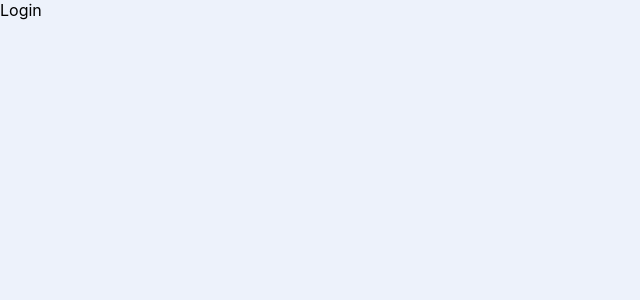
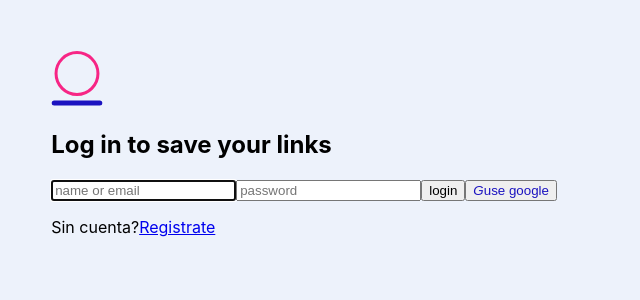
Before and after one commit to edwinsn/chainyLink, a React (Create React App) app: page /login in a window 1280 px wide. Shown: the top 300 px of the page, without its empty margins (0-640 px from the left). Built offline with nearby package versions, Linux system fonts and the light colour scheme; no server answers.

Commit message:
LOgin logic

```diff
--- a/src/Routes/Login/index.js
+++ b/src/Routes/Login/index.js
@@ -1,7 +1,50 @@
-import React from 'react'
+import { useState } from "react";
+import LoginForm from "./components/loginForm";
+import useFireBaseLogin from './logic/loginLogic'
 
-export default function Login() {
+//What to do when the user just logs in
+const callBack = (userCredential) => {
+    // Signed in
+    localStorage.setItem('user', JSON.stringify(userCredential.user));
+    window.location = '/yourLinks'
+}
+
+const Login = () => {
+
+
+    const [hasAccount, setHasAccount] = useState(true)
+
+    const {
+        handleLoginWithGoogle,
+        handleLoginWithEmail,
+        //handleResetPassword,
+        //handleLogout,
+        showNewPasswordText,
+        errors
+    } = useFireBaseLogin()
+
+    const Login = (email, password) => {
+
+        handleLoginWithEmail(email, password, callBack)
+
+    }
+
+    const LoginWithGoogle = () => {
+
+        handleLoginWithGoogle(callBack)
+    }
+
     return (
-        <div>Login</div>
+        <LoginForm
+            handleLogin={Login}
+            handleLoginWithGoogle={LoginWithGoogle}
+            hasAccount={hasAccount}
+            setHasAccount={setHasAccount}
+            errors={errors}
+            resetPassword={showNewPasswordText}
+        />
     )
+
 }
+
+export default Login;
--- /dev/null
+++ b/src/Routes/Login/logic/loginLogic.js
@@ -0,0 +1,88 @@
+import { useState, useEffect } from 'react'
+import { auth, provider } from '../../../fire'
+import { signInWithEmailAndPassword, signInWithPopup } from 'firebase/auth'
+
+
+export default function useFireBaseLogin() {
+
+    const [user, setUser] = useState(null)
+    const [showNewPasswordText, setShowNewPasswordText] = useState(false)
+    const [errors, setErrors] = useState({})
+
+    useEffect(() => {
+
+        const authListener = () => {
+            auth.onAuthStateChanged(user => {
+                if (user) {
+                    setUser(user)
+                } else {
+                    setUser("noUser")
+                }
+            })
+        }
+
+        authListener()
+
+    }, [])
+
+
+
+    /**
+     * Login functions
+     */
+
+    const handleLoginWithEmail = (email, password, callBack) => {
+
+        signInWithEmailAndPassword(auth, email, password)
+            .then((userCredential) => {
+                callBack(userCredential)
+            })
+            .catch(err => {
+                switch (err.code) {
+
+                    case "auth/too-many-requests":
+                    case "auth/wrong-password":
+                        setShowNewPasswordText(true)
+                        setErrors({ ...errors, passwordError: err.message })
+                        break;
+                    default:
+                        setErrors({ ...errors, emailError: err.message })
+                }
+            })
+
+    }
+
+    const handleLoginWithGoogle = (callBack) => {
+
+        signInWithPopup(auth, provider)
+            .then((userCredential) => {
+                callBack(userCredential)
+            })
+            .catch(err => {
+                setErrors(err.message)
+            })
+
+    }
+
+    const handleResetPassword = (email) => {
+        resetPassword({ auth, email })
+    }
+
+    return {
+        user,
+        handleLoginWithGoogle,
+        handleLoginWithEmail,
+        handleResetPassword,
+        showNewPasswordText,
+        errors
+    }
+
+}
+
+const resetPassword = ({ auth, email = '' }) => {
+    //setErrors({})
+    //fire.auth().sendPasswordResetEmail(email.current)
+    auth.sendPasswordResetEmail()
+        .then((res => console.log(res)))
+        .catch((err) => { console.log(err) })
+}
```
